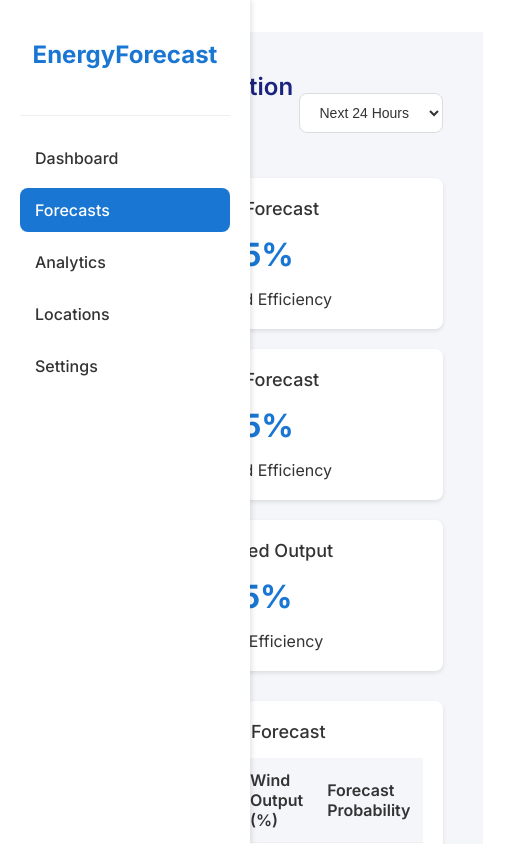
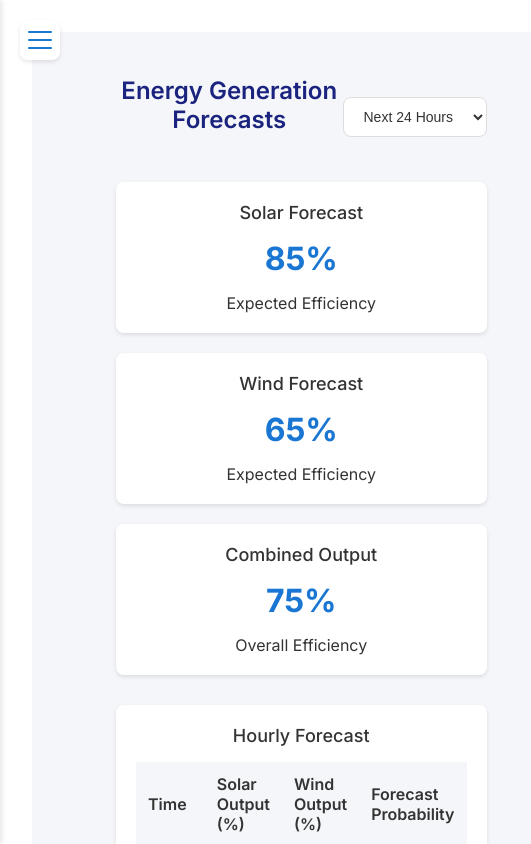
Before and after one commit to bhavishya-06/Null-Void, a React (Vite) app in the folder nullvoid/: page /forecasts in a window 390 px wide. Shown: the top 844 px of the page, 531 px wide, since content can reach past the window. Built offline with nearby package versions, Linux system fonts and the light colour scheme.

Commit message:
Added responsive features

```diff
--- a/nullvoid/src/components/Sidebar.jsx
+++ b/nullvoid/src/components/Sidebar.jsx
@@ -1,8 +1,34 @@
 import { NavLink } from 'react-router-dom'
+import { useState, useEffect } from 'react'
 import '../styles/Sidebar.css'
 
 const Sidebar = () => {
+  const [isOpen, setIsOpen] = useState(window.innerWidth > 768)
+
+  useEffect(() => {
+    const handleResize = () => {
+      setIsOpen(window.innerWidth > 768)
+    }
+
+    window.addEventListener('resize', handleResize)
+    return () => window.removeEventListener('resize', handleResize)
+  }, [])
+
+  const toggleSidebar = () => {
+    setIsOpen(!isOpen)
+  }
+
   return (
+    <>
+      <button className="hamburger-btn" onClick={toggleSidebar}>
+        <div className={`hamburger-icon ${isOpen ? 'open' : ''}`}>
+          <span></span>
+          <span></span>
+          <span></span>
+        </div>
+      </button>
+
+      <div className={`sidebar-container ${isOpen ? 'sidebar-open' : 'sidebar-closed'}`}>
         <div className="sidebar">
           <div className="logo">
             <h2>EnergyForecast</h2>
@@ -15,6 +41,12 @@ const Sidebar = () => {
             <NavLink to="/settings">Settings</NavLink>
           </nav>
         </div>
+      </div>
+
+      {isOpen && window.innerWidth <= 768 && (
+        <div className="sidebar-overlay" onClick={toggleSidebar}></div>
+      )}
+    </>
   )
 }
 
--- a/nullvoid/src/styles/Dashboard.css
+++ b/nullvoid/src/styles/Dashboard.css
@@ -8,6 +8,12 @@
   justify-content: space-between;
   align-items: center;
   margin-bottom: 32px;
+  flex-wrap: wrap;
+  gap: 16px;
+}
+
+.dashboard-header h1 {
+  font-size: 28px;
 }
 
 .dashboard-grid {
@@ -21,8 +27,34 @@
   grid-column: 1 / -1;
 }
 
+/* Responsive adjustments */
 @media (max-width: 1024px) {
   .dashboard-grid {
     grid-template-columns: 1fr;
   }
 }
+
+@media (max-width: 768px) {
+  .dashboard {
+    padding: 16px;
+  }
+
+  .dashboard-header {
+    flex-direction: column;
+    align-items: flex-start;
+  }
+
+  .dashboard-header h1 {
+    font-size: 24px;
+  }
+}
+
+@media (max-width: 480px) {
+  .dashboard-header h1 {
+    font-size: 20px;
+  }
+
+  .dashboard-grid {
+    gap: 16px;
+  }
+}
--- a/nullvoid/src/styles/LocationSelector.css
+++ b/nullvoid/src/styles/LocationSelector.css
@@ -52,19 +52,31 @@
 }
 
 /* Responsive adjustments */
+@media (max-width: 1024px) {
+  .selector-wrapper select {
+    min-width: 200px;
+  }
+}
+
 @media (max-width: 768px) {
   .location-selector {
     flex-direction: column;
     align-items: stretch;
-    gap: 12px;
+    width: 100%;
+  }
+
+  .selector-wrapper {
+    flex-direction: column;
+    align-items: flex-start;
   }
 
   .selector-wrapper select {
+    width: 100%;
     min-width: unset;
-    width: 100%;
   }
 
   .location-details {
     width: 100%;
+    text-align: center;
   }
 }
--- a/nullvoid/src/styles/MainContent.css
+++ b/nullvoid/src/styles/MainContent.css
@@ -4,6 +4,7 @@
   padding: 20px;
   background-color: #f5f6fa;
   min-height: 100vh;
+  transition: margin-left 0.3s ease;
 }
 
 /* Common styles for all pages */
@@ -87,7 +88,7 @@
 @media (max-width: 768px) {
   .main-content {
     margin-left: 0;
-    padding: 16px;
+    padding-left: 60px; /* Make room for hamburger button */
   }
 
   .main-content h1 {
--- a/nullvoid/src/styles/Sidebar.css
+++ b/nullvoid/src/styles/Sidebar.css
@@ -1,12 +1,95 @@
+.sidebar-container {
+  position: fixed;
+  top: 0;
+  left: 0;
+  height: 100vh;
+  z-index: 1000;
+  transition: all 0.3s ease;
+}
+
 .sidebar {
   width: 250px;
-  min-height: 100vh;
+  height: 100vh;
   background-color: #ffffff;
   padding: 20px;
   box-shadow: 2px 0 5px rgba(0,0,0,0.1);
+  transition: transform 0.3s ease;
+}
+
+.hamburger-btn {
+  display: none;
   position: fixed;
+  top: 20px;
+  left: 20px;
+  z-index: 1002;
+  background: white;
+  border: none;
+  width: 40px;
+  height: 40px;
+  border-radius: 8px;
+  cursor: pointer;
+  box-shadow: 0 2px 4px rgba(0,0,0,0.1);
+  padding: 8px;
+}
+
+.hamburger-icon {
+  width: 24px;
+  height: 18px;
+  position: relative;
+  margin: auto;
+  transform: rotate(0deg);
+  transition: 0.3s ease-in-out;
+}
+
+.hamburger-icon span {
+  display: block;
+  position: absolute;
+  height: 2px;
+  width: 100%;
+  background: #1976d2;
+  border-radius: 2px;
+  opacity: 1;
   left: 0;
+  transform: rotate(0deg);
+  transition: 0.25s ease-in-out;
+}
+
+.hamburger-icon span:nth-child(1) {
+  top: 0px;
+}
+
+.hamburger-icon span:nth-child(2) {
+  top: 8px;
+}
+
+.hamburger-icon span:nth-child(3) {
+  top: 16px;
+}
+
+.hamburger-icon.open span:nth-child(1) {
+  top: 8px;
+  transform: rotate(135deg);
+}
+
+.hamburger-icon.open span:nth-child(2) {
+  opacity: 0;
+  left: -60px;
+}
+
+.hamburger-icon.open span:nth-child(3) {
+  top: 8px;
+  transform: rotate(-135deg);
+}
+
+.sidebar-overlay {
+  position: fixed;
   top: 0;
+  left: 0;
+  right: 0;
+  bottom: 0;
+  background-color: rgba(0, 0, 0, 0.5);
+  z-index: 999;
+  display: none;
 }
 
 .sidebar .logo {
@@ -46,3 +129,23 @@
   background-color: #1976d2;
   color: white;
 }
+
+@media (max-width: 768px) {
+  .hamburger-btn {
+    display: flex;
+    justify-content: center;
+    align-items: center;
+  }
+
+  .sidebar-container {
+    transform: translateX(-250px);
+  }
+
+  .sidebar-container.sidebar-open {
+    transform: translateX(0);
+  }
+
+  .sidebar-overlay {
+    display: block;
+  }
+}
--- a/nullvoid/src/styles/dashboard/EnergyOverview.css
+++ b/nullvoid/src/styles/dashboard/EnergyOverview.css
@@ -1,5 +1,8 @@
 .energy-overview {
   background: white;
+  padding: 20px;
+  border-radius: 8px;
+  box-shadow: 0 2px 4px rgba(0,0,0,0.1);
 }
 
 .overview-grid {
@@ -46,3 +49,24 @@
 .trend.neutral {
   color: #ed6c02;
 }
+
+@media (max-width: 768px) {
+  .energy-overview {
+    padding: 16px;
+  }
+
+  .overview-grid {
+    grid-template-columns: repeat(auto-fit, minmax(150px, 1fr));
+    gap: 16px;
+  }
+
+  .overview-item .value {
+    font-size: 20px;
+  }
+}
+
+@media (max-width: 480px) {
+  .overview-grid {
+    grid-template-columns: 1fr;
+  }
+}
--- a/nullvoid/src/styles/dashboard/ForecastChart.css
+++ b/nullvoid/src/styles/dashboard/ForecastChart.css
@@ -1,5 +1,8 @@
 .forecast-chart {
   background: white;
+  padding: 20px;
+  border-radius: 8px;
+  box-shadow: 0 2px 4px rgba(0,0,0,0.1);
 }
 
 .chart-header {
@@ -58,3 +61,34 @@
 .legend-color.wind {
   background-color: #66bb6a;
 }
+
+@media (max-width: 768px) {
+  .forecast-chart {
+    padding: 16px;
+  }
+
+  .chart-header {
+    flex-direction: column;
+    gap: 12px;
+    align-items: flex-start;
+  }
+
+  .chart-container {
+    height: 250px;
+  }
+
+  .chart-legend {
+    flex-wrap: wrap;
+    gap: 12px;
+  }
+}
+
+@media (max-width: 480px) {
+  .chart-container {
+    height: 200px;
+  }
+
+  .legend-item {
+    font-size: 12px;
+  }
+}
--- a/nullvoid/src/styles/dashboard/WeatherInfo.css
+++ b/nullvoid/src/styles/dashboard/WeatherInfo.css
@@ -1,5 +1,8 @@
 .weather-info {
   background: white;
+  padding: 20px;
+  border-radius: 8px;
+  box-shadow: 0 2px 4px rgba(0,0,0,0.1);
 }
 
 .weather-grid {
@@ -61,3 +64,34 @@
   font-weight: 600;
   color: #333;
 }
+
+@media (max-width: 768px) {
+  .weather-info {
+    padding: 16px;
+  }
+
+  .weather-grid {
+    grid-template-columns: repeat(auto-fit, minmax(130px, 1fr));
+    gap: 12px;
+  }
+
+  .weather-item {
+    padding: 10px;
+  }
+
+  .weather-icon {
+    width: 32px;
+    height: 32px;
+    margin-right: 8px;
+  }
+
+  .weather-detail .value {
+    font-size: 14px;
+  }
+}
+
+@media (max-width: 480px) {
+  .weather-grid {
+    grid-template-columns: repeat(2, 1fr);
+  }
+}
```
Lines whose indentation alone changed are shown as unchanged.
